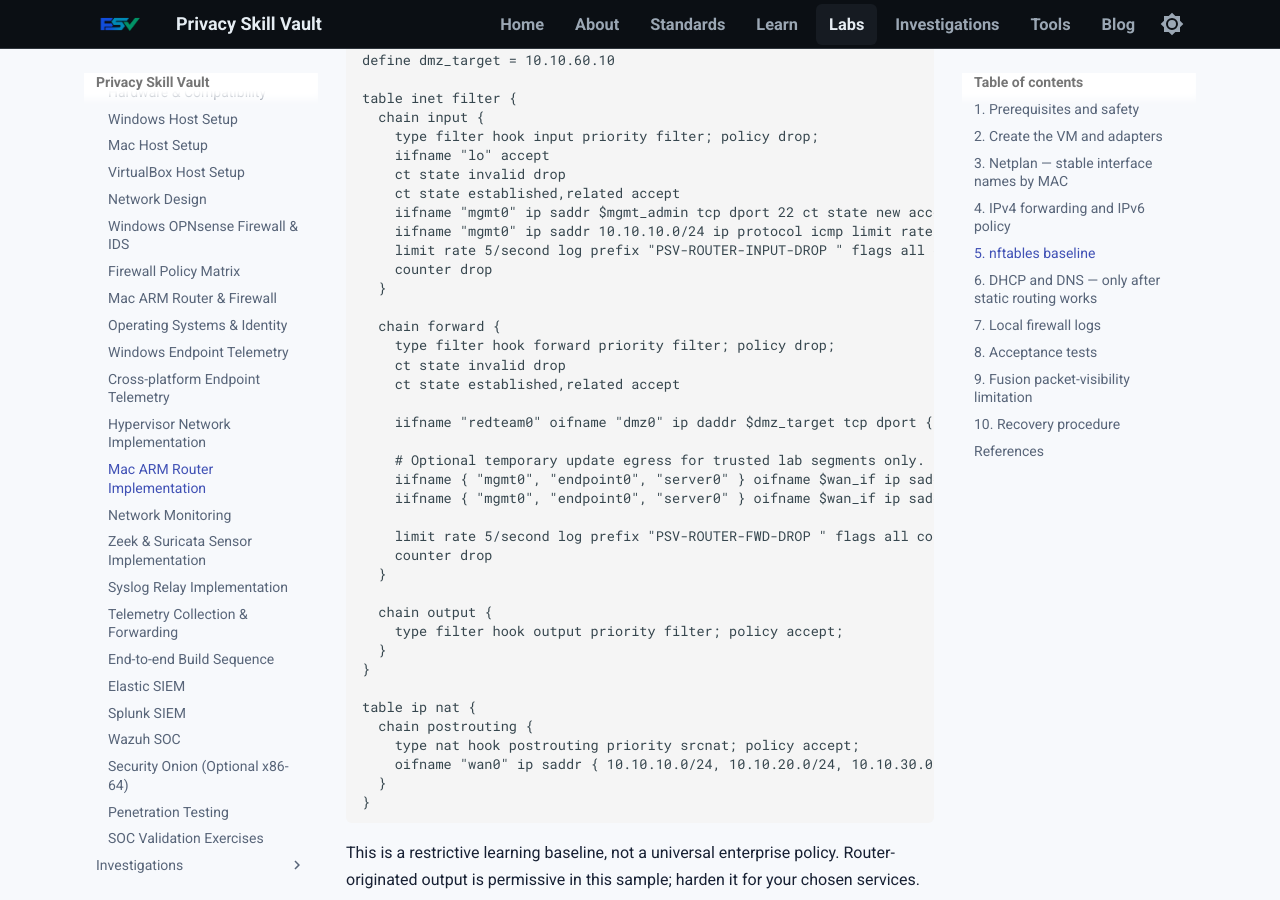
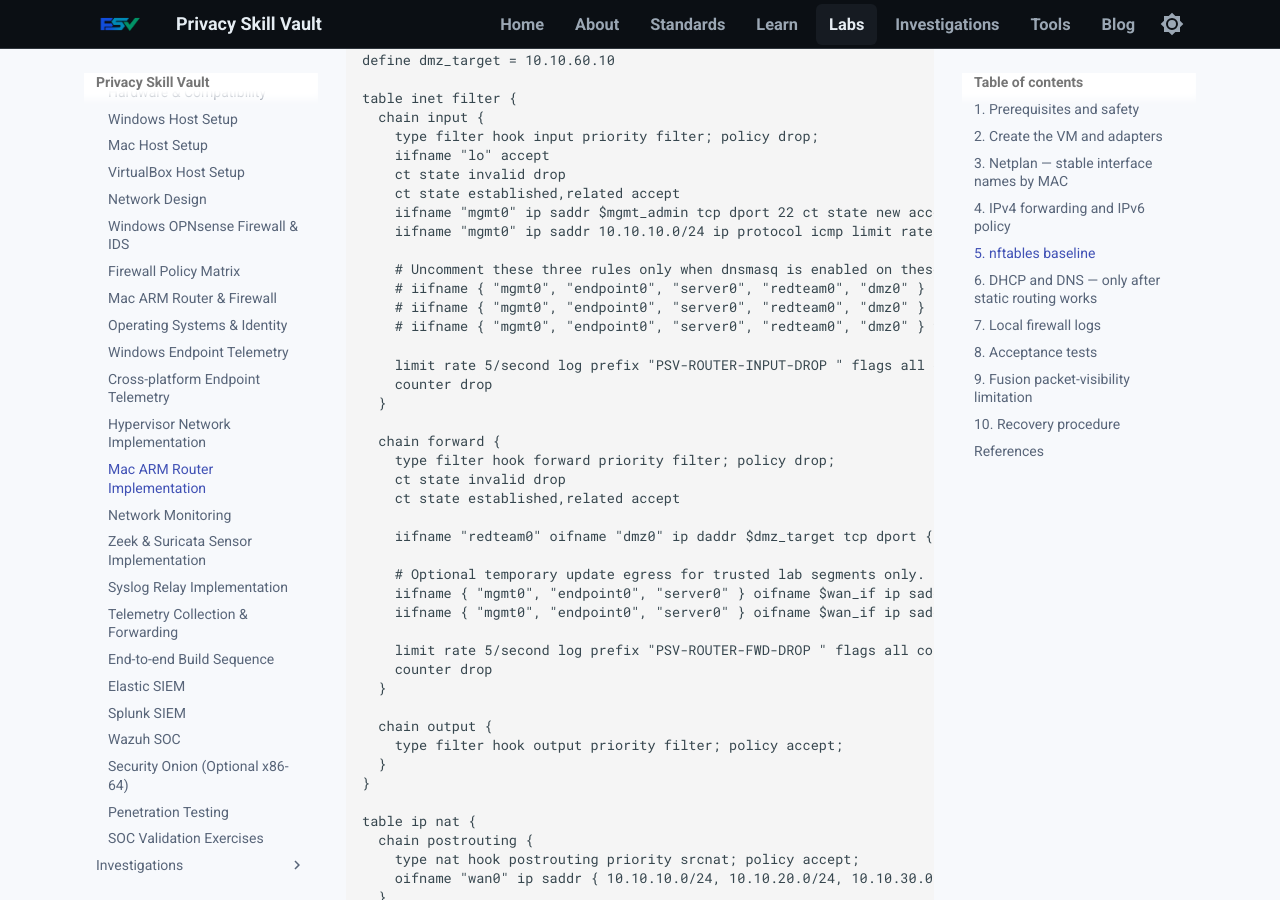
Before and after one commit to PrivacySkillVault/privacyskillvault.github.io, an MkDocs documentation site: the page built from docs/labs/mac-arm-router-implementation.md, in a window 1280 px wide and 900 px high, scrolled down 4092 px. Built offline with MkDocs 1.6.1 and Material for MkDocs 9.7.7, drawn with Linux system fonts in a browser that asks for light colours.

Commit message:
Document optional DNS and DHCP firewall allowances

```diff
--- a/docs/labs/mac-arm-router-implementation.md
+++ b/docs/labs/mac-arm-router-implementation.md
@@ -164,6 +164,12 @@
     ct state established,related accept
     iifname "mgmt0" ip saddr $mgmt_admin tcp dport 22 ct state new accept
     iifname "mgmt0" ip saddr 10.10.10.0/24 ip protocol icmp limit rate 5/second accept
+
+    # Uncomment these three rules only when dnsmasq is enabled on these interfaces.
+    # iifname { "mgmt0", "endpoint0", "server0", "redteam0", "dmz0" } udp dport 67 accept
+    # iifname { "mgmt0", "endpoint0", "server0", "redteam0", "dmz0" } udp dport 53 accept
+    # iifname { "mgmt0", "endpoint0", "server0", "redteam0", "dmz0" } tcp dport 53 accept
+
     limit rate 5/second log prefix "PSV-ROUTER-INPUT-DROP " flags all counter
     counter drop
   }
```
